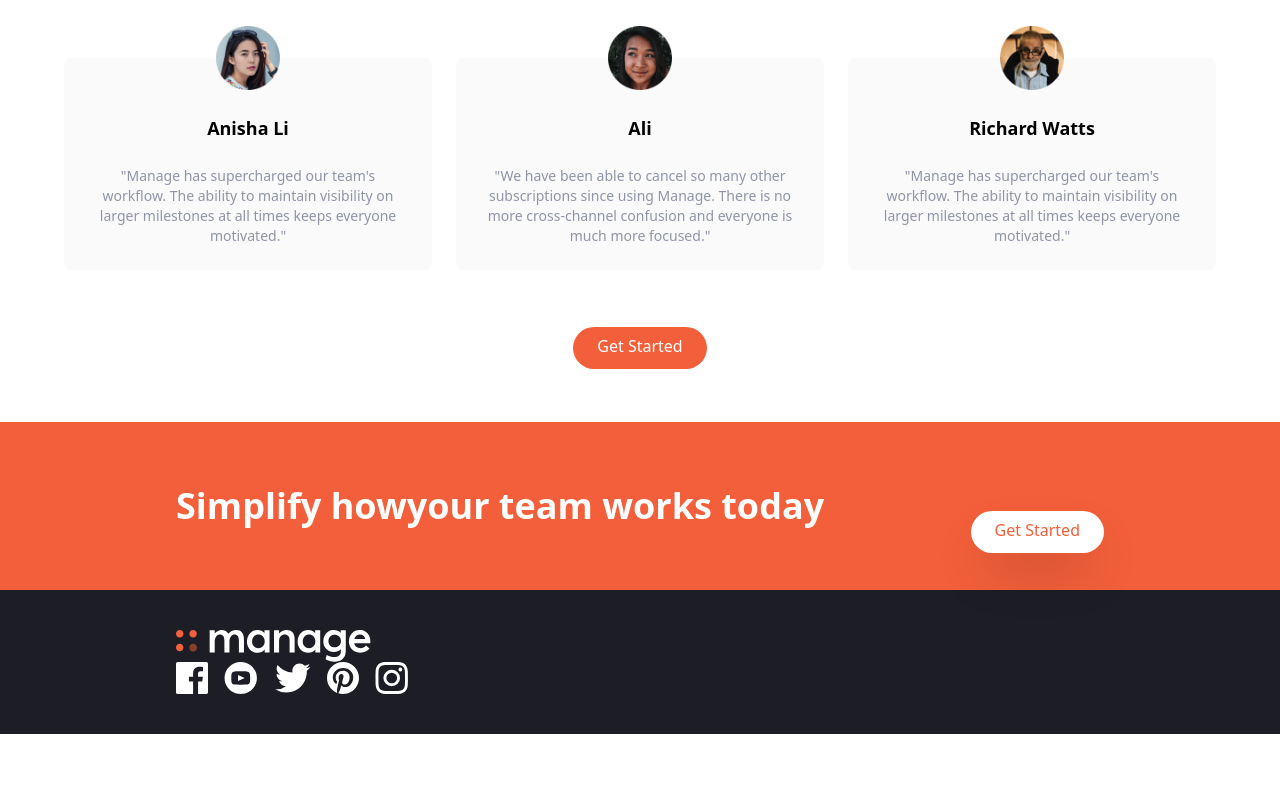
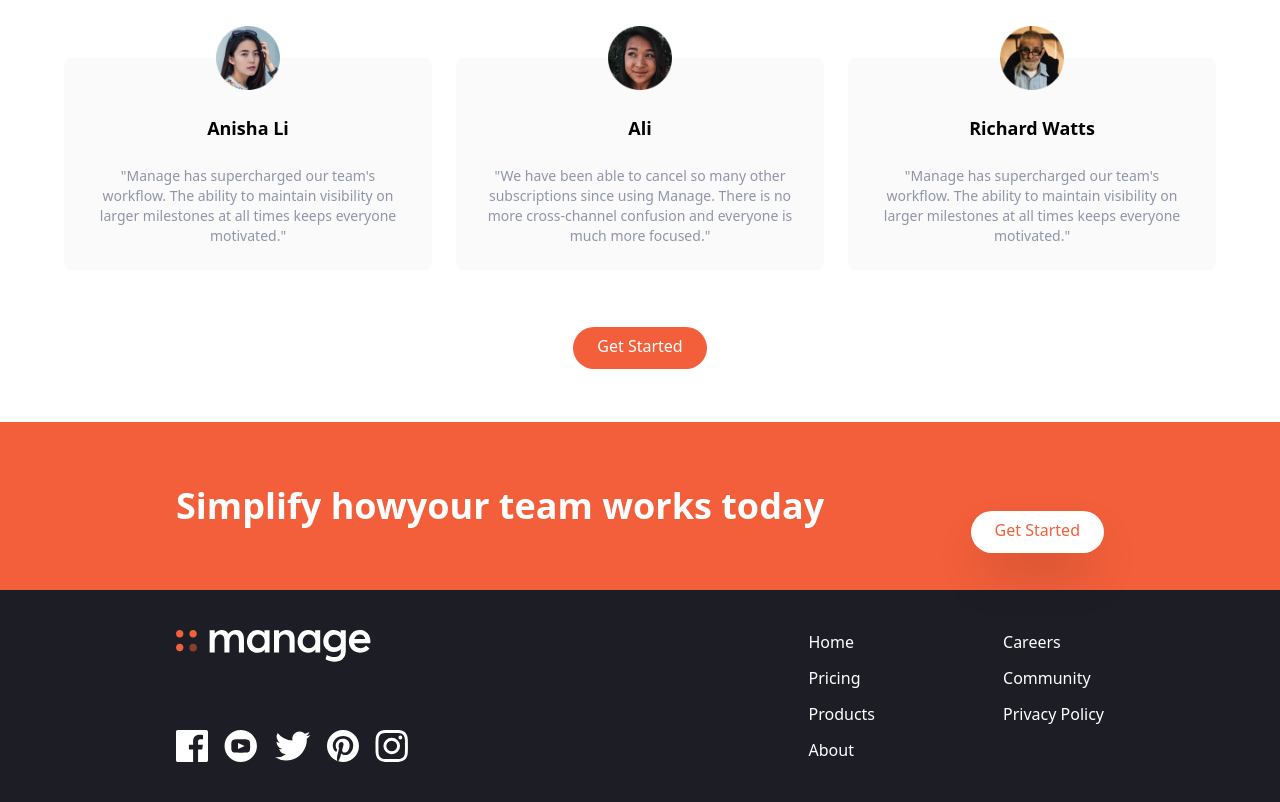
Before and after one commit to SazzadurRahmanAyan/tailwind-landingpage-practice, a website: page index.html in a window 1280 px wide. Shown: the part 1346-2148 px from the top of the page. Before the commit the page ends 2080 px from the top, so only its background shows below. Drawn offline with Linux system fonts and the light colour scheme.

Commit message:
under footer list container added

```diff
--- a/index.html
+++ b/index.html
@@ -237,6 +237,21 @@
                     </a>
                 </div>
             </div>
+            <!-- List Container -->
+            <div class="flex justify-around space-x-32">
+                <div class="flex flex-col space-y-3 text-white">
+                    <a href="" class="hover:text-brightRed">Home</a>
+                    <a href="" class="hover:text-brightRed">Pricing</a>
+                    <a href="" class="hover:text-brightRed">Products</a>
+                    <a href="" class="hover:text-brightRed">About</a>
+                </div>
+
+                <div class="flex flex-col space-y-3 text-white">
+                    <a href="" class="hover:text-brightRed">Careers</a>
+                    <a href="" class="hover:text-brightRed">Community</a>
+                    <a href="" class="hover:text-brightRed">Privacy Policy</a>
+                </div>
+            </div>
         </div>
     </footer>
 </body>
```
Also changed, not shown: css/main.css.
